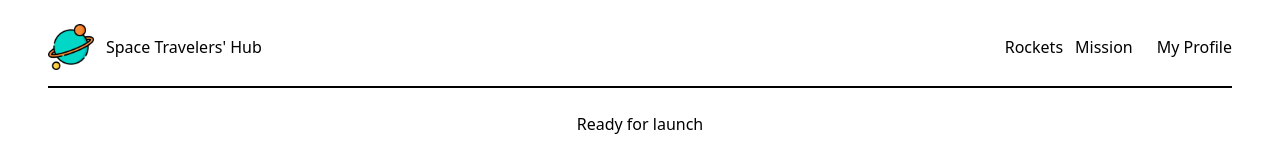
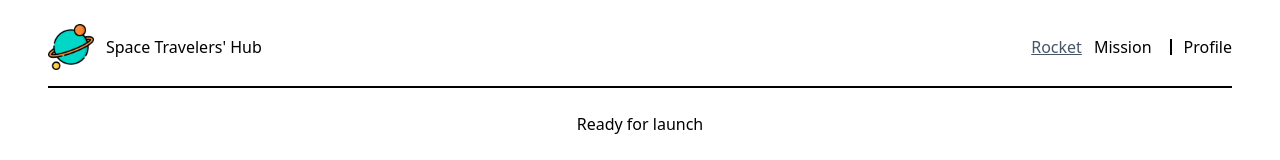
Before and after one commit to AdrianCSM/Space-Travelers, a React (Create React App) app: page / in a window 1280 px wide. Shown: the top 160 px of the page. Built offline with nearby package versions, Linux system fonts and the light colour scheme.

Commit message:
Add more styles

```diff
--- a/src/components/header/Header.js
+++ b/src/components/header/Header.js
@@ -11,10 +11,25 @@ const Header = () => (
       </span>
     </NavLink>
     <nav className="flex flex-row gap-3 justify-between items-center">
-      <NavLink to="/">Rockets</NavLink>
-      <NavLink to="/mission">Mission</NavLink>
-      <hr />
-      <NavLink to="/profile">My Profile</NavLink>
+      <NavLink
+        className={(navData) => (navData.isActive ? 'underline text-slate-600' : '')}
+        to="/"
+      >
+        Rocket
+      </NavLink>
+      <NavLink
+        className={(navData) => (navData.isActive ? 'underline text-slate-600' : '')}
+        to="/mission"
+      >
+        Mission
+      </NavLink>
+      <div className="w-2 h-4 border-r-2 border-black" />
+      <NavLink
+        className={(navData) => (navData.isActive ? 'underline text-slate-600' : '')}
+        to="/profile"
+      >
+        Profile
+      </NavLink>
     </nav>
   </header>
 );
```
